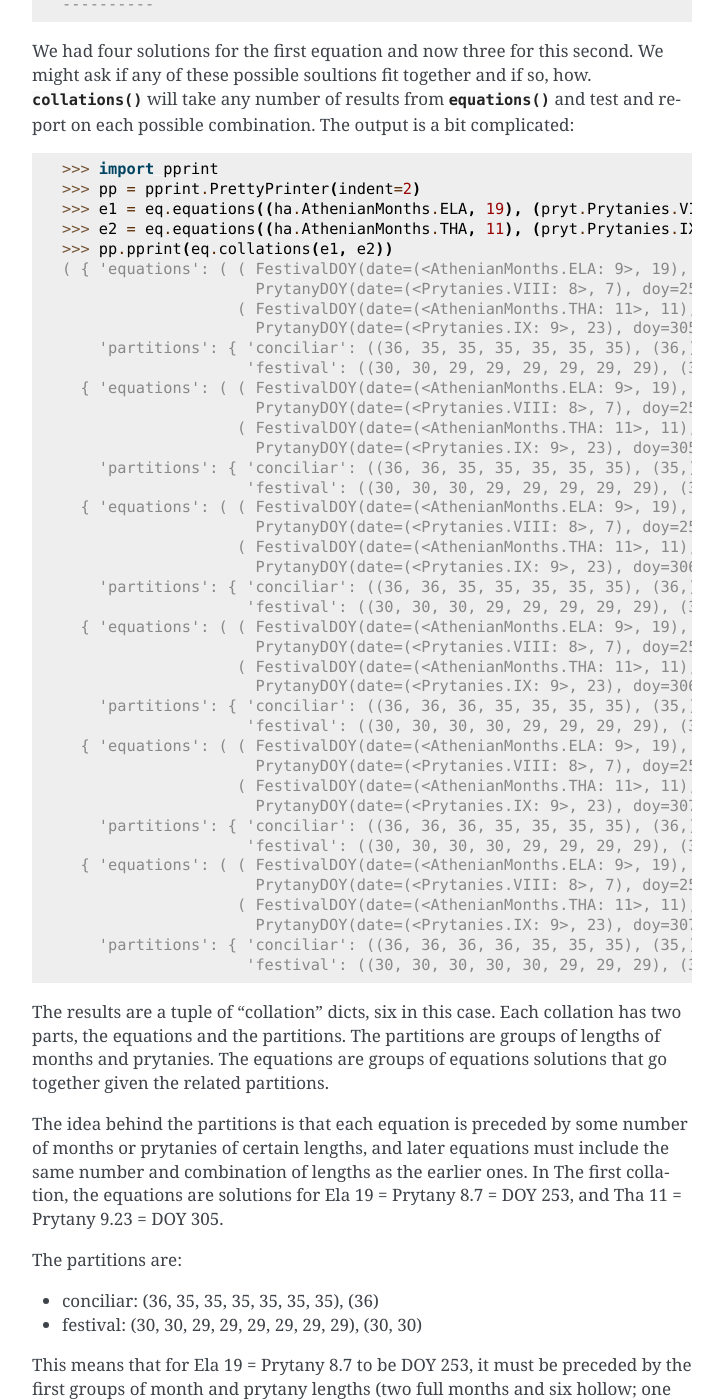
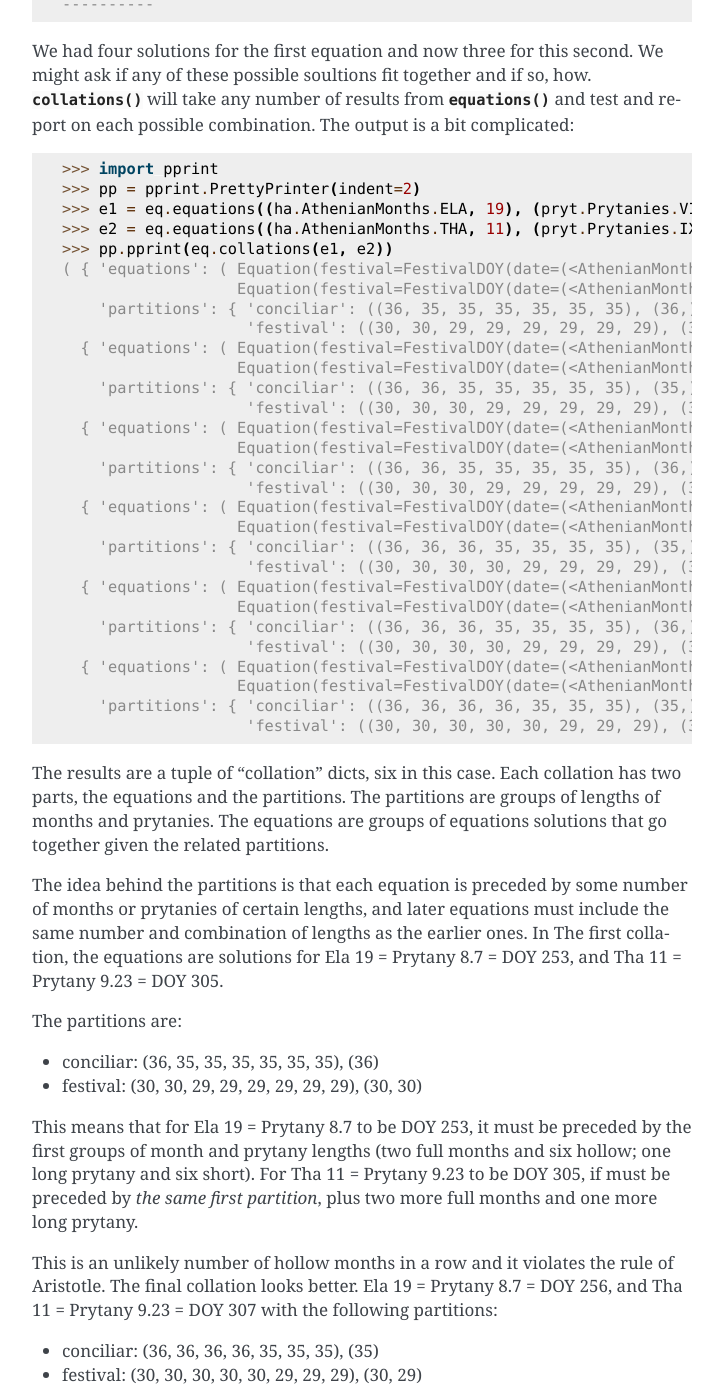
Before and after one commit to seanredmond/heniautos, a Sphinx documentation site: the page built from docs/equations.rst, in a window 1280 px wide and 1400 px high, scrolled down 4984 px. Shown: the whole window, without its empty margins (388-1111 px from the left). Built offline with Sphinx 7.4.7, drawn with Linux system fonts in a browser that asks for light colours; pages that are not in the unit, such as notebooks, are missing from menus; cross-references to code outside the pages are shown as plain code; some of the changed text lies outside the part shown.

Commit message:
Make namedtuple for equations

```diff
--- a/docs/equations.rst
+++ b/docs/equations.rst
@@ -135,7 +135,7 @@
 prytany constant and date, and the prytany type:
 
 >>> eq.equations((ha.AthenianMonths.MET, 9), (pryt.Prytanies.I, 39), pryt.prytany_type(-332))
-((FestivalDOY(date=(<AthenianMonths.MET: 2>, 9), doy=39, preceding=(30,), intercalation=False), PrytanyDOY(date=(<Prytanies.I: 1>, 39), doy=39, preceding=(), intercalation=True)),)
+(Equation(festival=FestivalDOY(date=(<AthenianMonths.MET: 2>, 9), doy=39, preceding=(30,), intercalation=False), prytany=PrytanyDOY(date=(<Prytanies.I: 1>, 39), doy=39, preceding=(), intercalation=True)),)
 
 
 The return value is a tuple of solutions. Each solution is a tuple
@@ -152,8 +152,8 @@
 = Prytany 8.7:
 
 >>> for e in eq.equations((ha.AthenianMonths.ELA, 19), (pryt.Prytanies.VIII, 7), pryt.prytany_type(-331)):
-...     e[0]
-...     e[1]
+...     e.festival
+...     e.prytany
 ...     print("-"*10)
 ...
 FestivalDOY(date=(<AthenianMonths.ELA: 9>, 19), doy=253, preceding=(30, 30, 29, 29, 29, 29, 29, 29), intercalation=False)
@@ -249,40 +249,28 @@
 >>> e1 = eq.equations((ha.AthenianMonths.ELA, 19), (pryt.Prytanies.VIII, 7), pryt.prytany_type(-331))
 >>> e2 = eq.equations((ha.AthenianMonths.THA, 11), (pryt.Prytanies.IX, 23), pryt.prytany_type(-331))
 >>> pp.pprint(eq.collations(e1, e2))
-( { 'equations': ( ( FestivalDOY(date=(<AthenianMonths.ELA: 9>, 19), doy=253, preceding=(30, 30, 29, 29, 29, 29, 29, 29), intercalation=False),
-                     PrytanyDOY(date=(<Prytanies.VIII: 8>, 7), doy=253, preceding=(36, 35, 35, 35, 35, 35, 35), intercalation=False)),
-                   ( FestivalDOY(date=(<AthenianMonths.THA: 11>, 11), doy=305, preceding=(30, 30, 30, 30, 29, 29, 29, 29, 29, 29), intercalation=False),
-                     PrytanyDOY(date=(<Prytanies.IX: 9>, 23), doy=305, preceding=(36, 36, 35, 35, 35, 35, 35, 35), intercalation=False))),
+( { 'equations': ( Equation(festival=FestivalDOY(date=(<AthenianMonths.ELA: 9>, 19), doy=253, preceding=(30, 30, 29, 29, 29, 29, 29, 29), intercalation=False), prytany=PrytanyDOY(date=(<Prytanies.VIII: 8>, 7), doy=253, preceding=(36, 35, 35, 35, 35, 35, 35), intercalation=False)),
+                   Equation(festival=FestivalDOY(date=(<AthenianMonths.THA: 11>, 11), doy=305, preceding=(30, 30, 30, 30, 29, 29, 29, 29, 29, 29), intercalation=False), prytany=PrytanyDOY(date=(<Prytanies.IX: 9>, 23), doy=305, preceding=(36, 36, 35, 35, 35, 35, 35, 35), intercalation=False))),
     'partitions': { 'conciliar': ((36, 35, 35, 35, 35, 35, 35), (36,)),
                     'festival': ((30, 30, 29, 29, 29, 29, 29, 29), (30, 30))}},
-  { 'equations': ( ( FestivalDOY(date=(<AthenianMonths.ELA: 9>, 19), doy=254, preceding=(30, 30, 30, 29, 29, 29, 29, 29), intercalation=False),
-                     PrytanyDOY(date=(<Prytanies.VIII: 8>, 7), doy=254, preceding=(36, 36, 35, 35, 35, 35, 35), intercalation=False)),
-                   ( FestivalDOY(date=(<AthenianMonths.THA: 11>, 11), doy=305, preceding=(30, 30, 30, 30, 29, 29, 29, 29, 29, 29), intercalation=False),
-                     PrytanyDOY(date=(<Prytanies.IX: 9>, 23), doy=305, preceding=(36, 36, 35, 35, 35, 35, 35, 35), intercalation=False))),
+  { 'equations': ( Equation(festival=FestivalDOY(date=(<AthenianMonths.ELA: 9>, 19), doy=254, preceding=(30, 30, 30, 29, 29, 29, 29, 29), intercalation=False), prytany=PrytanyDOY(date=(<Prytanies.VIII: 8>, 7), doy=254, preceding=(36, 36, 35, 35, 35, 35, 35), intercalation=False)),
+                   Equation(festival=FestivalDOY(date=(<AthenianMonths.THA: 11>, 11), doy=305, preceding=(30, 30, 30, 30, 29, 29, 29, 29, 29, 29), intercalation=False), prytany=PrytanyDOY(date=(<Prytanies.IX: 9>, 23), doy=305, preceding=(36, 36, 35, 35, 35, 35, 35, 35), intercalation=False))),
     'partitions': { 'conciliar': ((36, 36, 35, 35, 35, 35, 35), (35,)),
                     'festival': ((30, 30, 30, 29, 29, 29, 29, 29), (30, 29))}},
-  { 'equations': ( ( FestivalDOY(date=(<AthenianMonths.ELA: 9>, 19), doy=254, preceding=(30, 30, 30, 29, 29, 29, 29, 29), intercalation=False),
-                     PrytanyDOY(date=(<Prytanies.VIII: 8>, 7), doy=254, preceding=(36, 36, 35, 35, 35, 35, 35), intercalation=False)),
-                   ( FestivalDOY(date=(<AthenianMonths.THA: 11>, 11), doy=306, preceding=(30, 30, 30, 30, 30, 29, 29, 29, 29, 29), intercalation=False),
-                     PrytanyDOY(date=(<Prytanies.IX: 9>, 23), doy=306, preceding=(36, 36, 36, 35, 35, 35, 35, 35), intercalation=False))),
+  { 'equations': ( Equation(festival=FestivalDOY(date=(<AthenianMonths.ELA: 9>, 19), doy=254, preceding=(30, 30, 30, 29, 29, 29, 29, 29), intercalation=False), prytany=PrytanyDOY(date=(<Prytanies.VIII: 8>, 7), doy=254, preceding=(36, 36, 35, 35, 35, 35, 35), intercalation=False)),
+                   Equation(festival=FestivalDOY(date=(<AthenianMonths.THA: 11>, 11), doy=306, preceding=(30, 30, 30, 30, 30, 29, 29, 29, 29, 29), intercalation=False), prytany=PrytanyDOY(date=(<Prytanies.IX: 9>, 23), doy=306, preceding=(36, 36, 36, 35, 35, 35, 35, 35), intercalation=False))),
     'partitions': { 'conciliar': ((36, 36, 35, 35, 35, 35, 35), (36,)),
                     'festival': ((30, 30, 30, 29, 29, 29, 29, 29), (30, 30))}},
-  { 'equations': ( ( FestivalDOY(date=(<AthenianMonths.ELA: 9>, 19), doy=255, preceding=(30, 30, 30, 30, 29, 29, 29, 29), intercalation=False),
-                     PrytanyDOY(date=(<Prytanies.VIII: 8>, 7), doy=255, preceding=(36, 36, 36, 35, 35, 35, 35), intercalation=False)),
-                   ( FestivalDOY(date=(<AthenianMonths.THA: 11>, 11), doy=306, preceding=(30, 30, 30, 30, 30, 29, 29, 29, 29, 29), intercalation=False),
-                     PrytanyDOY(date=(<Prytanies.IX: 9>, 23), doy=306, preceding=(36, 36, 36, 35, 35, 35, 35, 35), intercalation=False))),
+  { 'equations': ( Equation(festival=FestivalDOY(date=(<AthenianMonths.ELA: 9>, 19), doy=255, preceding=(30, 30, 30, 30, 29, 29, 29, 29), intercalation=False), prytany=PrytanyDOY(date=(<Prytanies.VIII: 8>, 7), doy=255, preceding=(36, 36, 36, 35, 35, 35, 35), intercalation=False)),
+                   Equation(festival=FestivalDOY(date=(<AthenianMonths.THA: 11>, 11), doy=306, preceding=(30, 30, 30, 30, 30, 29, 29, 29, 29, 29), intercalation=False), prytany=PrytanyDOY(date=(<Prytanies.IX: 9>, 23), doy=306, preceding=(36, 36, 36, 35, 35, 35, 35, 35), intercalation=False))),
     'partitions': { 'conciliar': ((36, 36, 36, 35, 35, 35, 35), (35,)),
                     'festival': ((30, 30, 30, 30, 29, 29, 29, 29), (30, 29))}},
-  { 'equations': ( ( FestivalDOY(date=(<AthenianMonths.ELA: 9>, 19), doy=255, preceding=(30, 30, 30, 30, 29, 29, 29, 29), intercalation=False),
-                     PrytanyDOY(date=(<Prytanies.VIII: 8>, 7), doy=255, preceding=(36, 36, 36, 35, 35, 35, 35), intercalation=False)),
-                   ( FestivalDOY(date=(<AthenianMonths.THA: 11>, 11), doy=307, preceding=(30, 30, 30, 30, 30, 30, 29, 29, 29, 29), intercalation=False),
-                     PrytanyDOY(date=(<Prytanies.IX: 9>, 23), doy=307, preceding=(36, 36, 36, 36, 35, 35, 35, 35), intercalation=False))),
+  { 'equations': ( Equation(festival=FestivalDOY(date=(<AthenianMonths.ELA: 9>, 19), doy=255, preceding=(30, 30, 30, 30, 29, 29, 29, 29), intercalation=False), prytany=PrytanyDOY(date=(<Prytanies.VIII: 8>, 7), doy=255, preceding=(36, 36, 36, 35, 35, 35, 35), intercalation=False)),
+                   Equation(festival=FestivalDOY(date=(<AthenianMonths.THA: 11>, 11), doy=307, preceding=(30, 30, 30, 30, 30, 30, 29, 29, 29, 29), intercalation=False), prytany=PrytanyDOY(date=(<Prytanies.IX: 9>, 23), doy=307, preceding=(36, 36, 36, 36, 35, 35, 35, 35), intercalation=False))),
     'partitions': { 'conciliar': ((36, 36, 36, 35, 35, 35, 35), (36,)),
                     'festival': ((30, 30, 30, 30, 29, 29, 29, 29), (30, 30))}},
-  { 'equations': ( ( FestivalDOY(date=(<AthenianMonths.ELA: 9>, 19), doy=256, preceding=(30, 30, 30, 30, 30, 29, 29, 29), intercalation=False),
-                     PrytanyDOY(date=(<Prytanies.VIII: 8>, 7), doy=256, preceding=(36, 36, 36, 36, 35, 35, 35), intercalation=False)),
-                   ( FestivalDOY(date=(<AthenianMonths.THA: 11>, 11), doy=307, preceding=(30, 30, 30, 30, 30, 30, 29, 29, 29, 29), intercalation=False),
-                     PrytanyDOY(date=(<Prytanies.IX: 9>, 23), doy=307, preceding=(36, 36, 36, 36, 35, 35, 35, 35), intercalation=False))),
+  { 'equations': ( Equation(festival=FestivalDOY(date=(<AthenianMonths.ELA: 9>, 19), doy=256, preceding=(30, 30, 30, 30, 30, 29, 29, 29), intercalation=False), prytany=PrytanyDOY(date=(<Prytanies.VIII: 8>, 7), doy=256, preceding=(36, 36, 36, 36, 35, 35, 35), intercalation=False)),
+                   Equation(festival=FestivalDOY(date=(<AthenianMonths.THA: 11>, 11), doy=307, preceding=(30, 30, 30, 30, 30, 30, 29, 29, 29, 29), intercalation=False), prytany=PrytanyDOY(date=(<Prytanies.IX: 9>, 23), doy=307, preceding=(36, 36, 36, 36, 35, 35, 35, 35), intercalation=False))),
     'partitions': { 'conciliar': ((36, 36, 36, 36, 35, 35, 35), (35,)),
                     'festival': ((30, 30, 30, 30, 30, 29, 29, 29), (30, 29))}})
 
```
Also changed, not shown: 1 other file.
